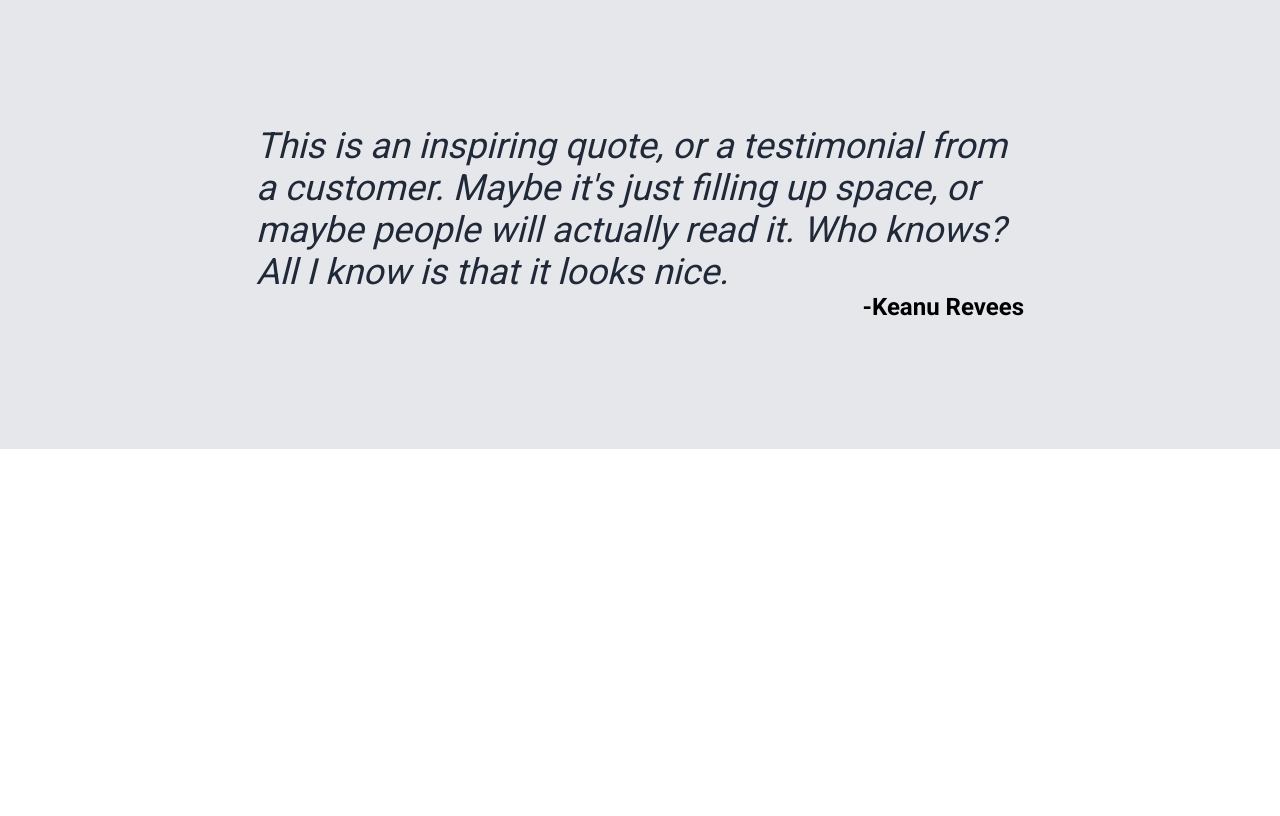
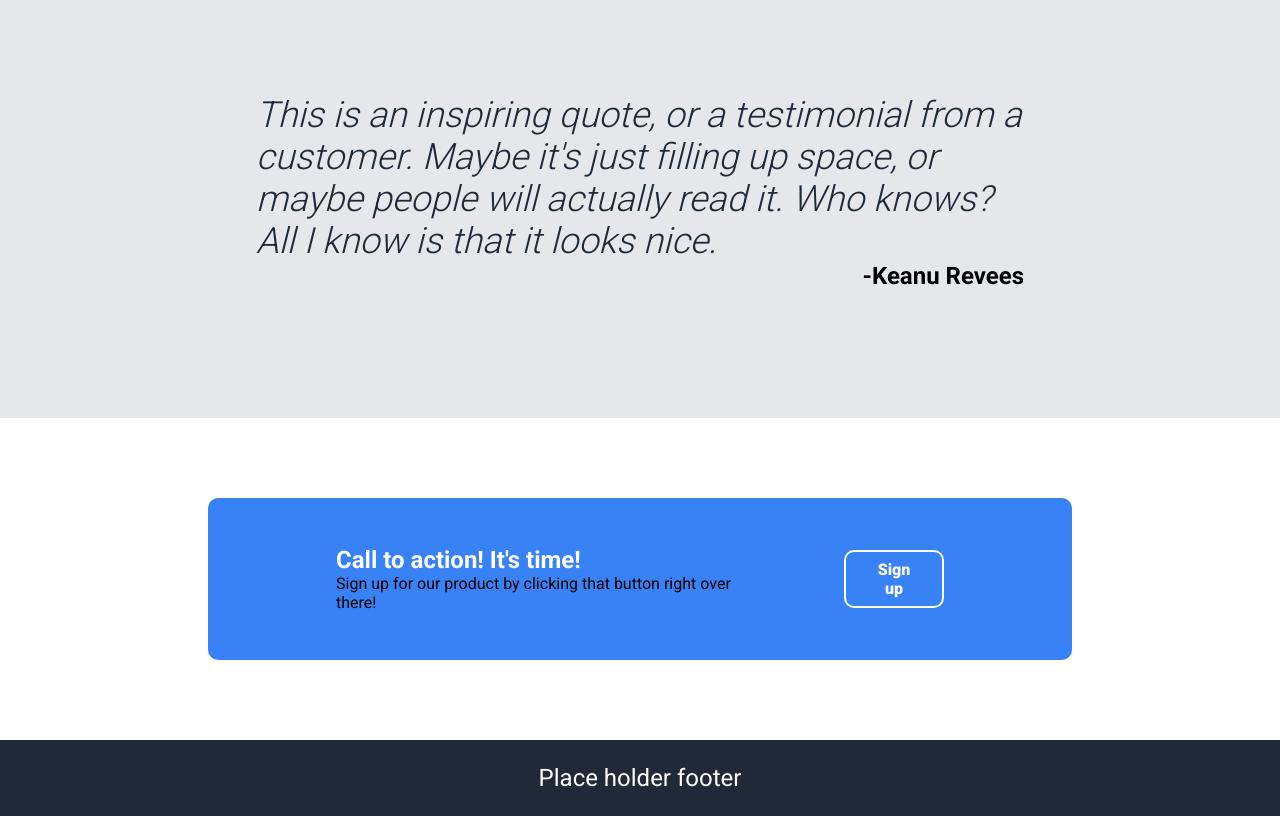
Before and after one commit to Istavro/landing-page, a plain HTML site: page index.html in a window 1280 px wide. Shown: the part 894-1710 px from the top of the page. Before the commit the page ends 1343 px from the top, so only its background shows below. Drawn offline with Linux system fonts and the light colour scheme.

Commit message:
Finish sign-up and footer section

```diff
--- a/index.html
+++ b/index.html
@@ -21,7 +21,7 @@
             <div class="container">
                 <h1>This website is awesome</h1>
                 <p class ="hero-p">This website has some subtext that goes here under the main title. It's a smaller font and the color is a lower contrast</p>
-                <button class="hero-button">Sign up</button>
+                <button>Sign up</button>
             </div>
             <img class="place-holder" src="./assets/place-holder.jpg" alt="This is a place holder image">
         </div>
@@ -52,10 +52,20 @@
     </div>
 
     <div class="quote-container">
-        <p class="quote">This is an inspiring quote, or a testimonial from a customer. Maybe it's just filling up space, or maybe people will actually read it. Who knows? All I know is that it looks nice.</p>
-        <div class="author">-Keanu Revees</div>
+        <em class="quote">This is an inspiring quote, or a testimonial from a customer. Maybe it's just filling up space, or maybe people will actually read it. Who knows? All I know is that it looks nice.</em>
+        <p class="author">-Keanu Revees</p>
     </div>
-    <div class="sign-up"></div>
-    <div class="footer"></div>
+    <div class="sign-up">
+        <div class="modal">
+            <div class="left">
+                <strong>Call to action! It's time!</strong>
+                <p>Sign up for our product by clicking that button right over there!</p>
+            </div>
+            <div class="right">
+                <button class="button">Sign up</button>
+            </div>
+        </div>
+    </div>
+    <div class="footer">Place holder footer</div>
 </body>
 </html>
--- a/style.css
+++ b/style.css
@@ -70,10 +70,13 @@
     font-size: 16px;
     font-weight: 900;
     padding: 8px 24px;
-    border-color: #2474f5;
     border-radius: 10px;
     background-color: #3882f6;
     color: #f9faf8;
+}
+
+.container button {
+    border-color: #2474f5;
 }
 
 .information {
@@ -91,6 +94,7 @@
     display: flex;
     justify-content: center;
     gap: 32px;
+    padding-bottom: 64px;
 }
 
 .square {
@@ -108,6 +112,7 @@
     align-items: center;
     font-size: 20px;
     padding-bottom: 96px;
+    padding-bottom: 1px;
 }
 
 .quote-container {
@@ -121,10 +126,47 @@
     font-size: 36px;
     font-style: italic;
     color: #1f2937;
+    font-weight: 100;
 }
 
 .author {
-    text-align: right;
     font-weight: 700;
     font-size: 24px;
+    align-self: flex-end;
 }
+
+.sign-up {
+    display: flex;
+    justify-content: center;
+    align-items: center;
+    padding: 5em 13em;
+}
+
+.modal {
+    display: flex;
+    justify-content: center;
+    align-items: center;
+    gap: 96px;
+    background-color: #3882F6;
+    padding: 48px 128px;
+    border-radius: 10px;
+}
+
+.right button {
+    border: 2px solid #FFF;
+}
+
+strong {
+    font-size: 24px;
+    color: #FFF;
+}
+
+.footer {
+    display: flex;
+    justify-content: center;
+    align-items: center;
+    padding: 24px 0px;
+    background-color: #1f2937;
+    color: #FFF;
+    font-size: 24px;
+}
```
